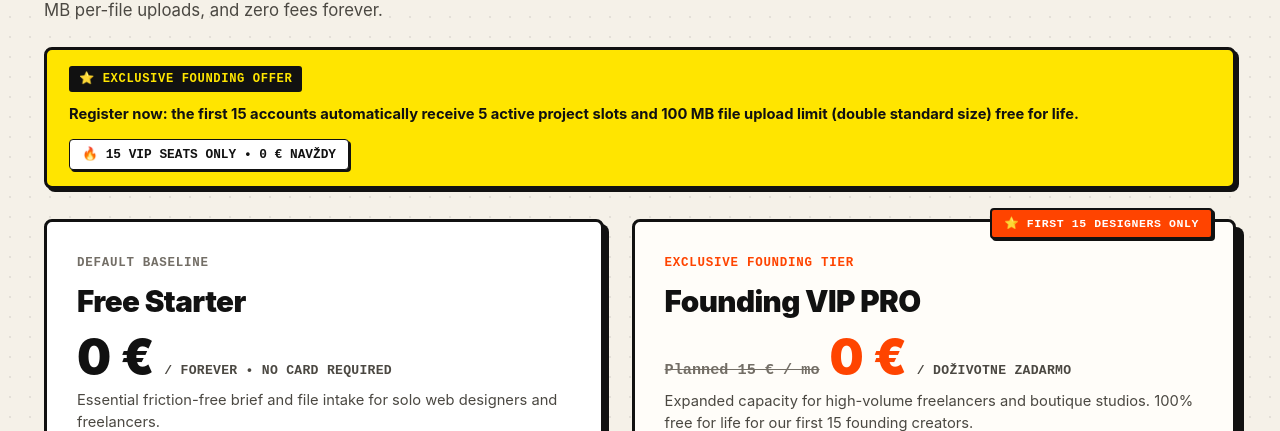
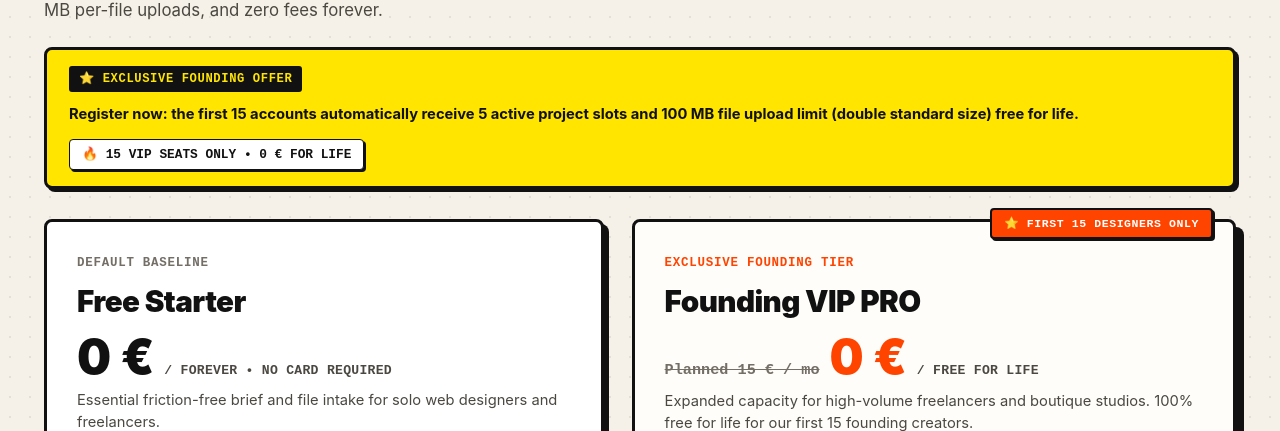
Before and after one commit to Ron-SVKbc/DropBrief, a React (Vite) app: page / in a window 1280 px wide. Shown: the part 2033-2464 px from the top of the page. Built offline with nearby package versions, Linux system fonts and the light colour scheme; no server answers; a web font is replaced by a local one.

Commit message:
i18n: ensure 100% English copy across pricing cards and landing page

```diff
--- a/design-demos/oblubene/style-neo-brutalist.html
+++ b/design-demos/oblubene/style-neo-brutalist.html
@@ -1389,7 +1389,7 @@
           </span>
         </div>
         <div class="founding-urgent-count">
-          🔥 15 VIP SEATS ONLY • 0 € NAVŽDY
+          🔥 15 VIP SEATS ONLY • 0 € FOR LIFE
         </div>
       </div>
 
@@ -1472,7 +1472,7 @@
             <div class="card-price-row">
               <span class="card-strikethrough-price">Planned 15 € / mo</span>
               <span class="card-price-value">0 €</span>
-              <span class="card-price-period">/ DOŽIVOTNE ZADARMO</span>
+              <span class="card-price-period">/ FREE FOR LIFE</span>
             </div>
 
             <p class="card-desc">
--- a/src/components/WelcomeView.jsx
+++ b/src/components/WelcomeView.jsx
@@ -474,7 +474,7 @@ export default function WelcomeView({ onOpenCreateModal }) {
               </span>
             </div>
             <div className="founding-urgent-count">
-              🔥 15 VIP SEATS ONLY • 0 € NAVŽDY
+              🔥 15 VIP SEATS ONLY • 0 € FOR LIFE
             </div>
           </div>
 
@@ -564,7 +564,7 @@ export default function WelcomeView({ onOpenCreateModal }) {
                 <div className="card-price-row">
                   <span className="card-strikethrough-price">Planned 15 € / mo</span>
                   <span className="card-price-value">0 €</span>
-                  <span className="card-price-period">/ DOŽIVOTNE ZADARMO</span>
+                  <span className="card-price-period">/ FREE FOR LIFE</span>
                 </div>
 
                 <p className="card-desc">
```
